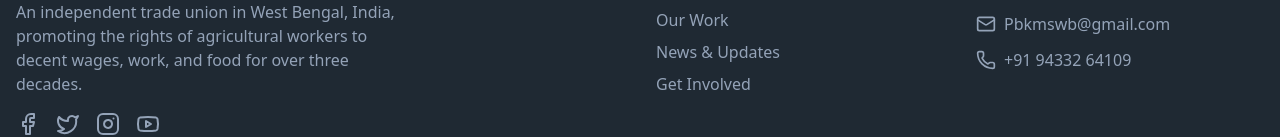
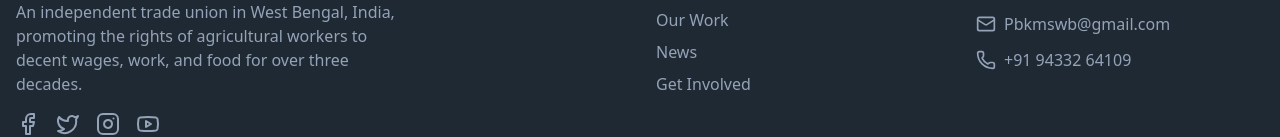
Before and after one commit to Sauravyadav15/PBKMS, a React (Vite) app: page /PBKMS/donation in a window 1280 px wide. Shown: the part 248-385 px from the top of the page. Built offline with nearby package versions, Linux system fonts and the light colour scheme.

Commit message:
footer routing fixed

```diff
--- a/src/components/Footer.jsx
+++ b/src/components/Footer.jsx
@@ -58,8 +58,8 @@ const Footer = () => {
                 </Link>
               </li>
               <li className="footer-link-item">
-                <Link to="/PBKMS/news" className="footer-link">
-                  News & Updates
+                <Link to="/PBKMS/media/news" className="footer-link">
+                  News
                 </Link>
               </li>
               <li className="footer-link-item">
```
Also changed, not shown: 4 other files (tests, documents, lock files or other folders).
